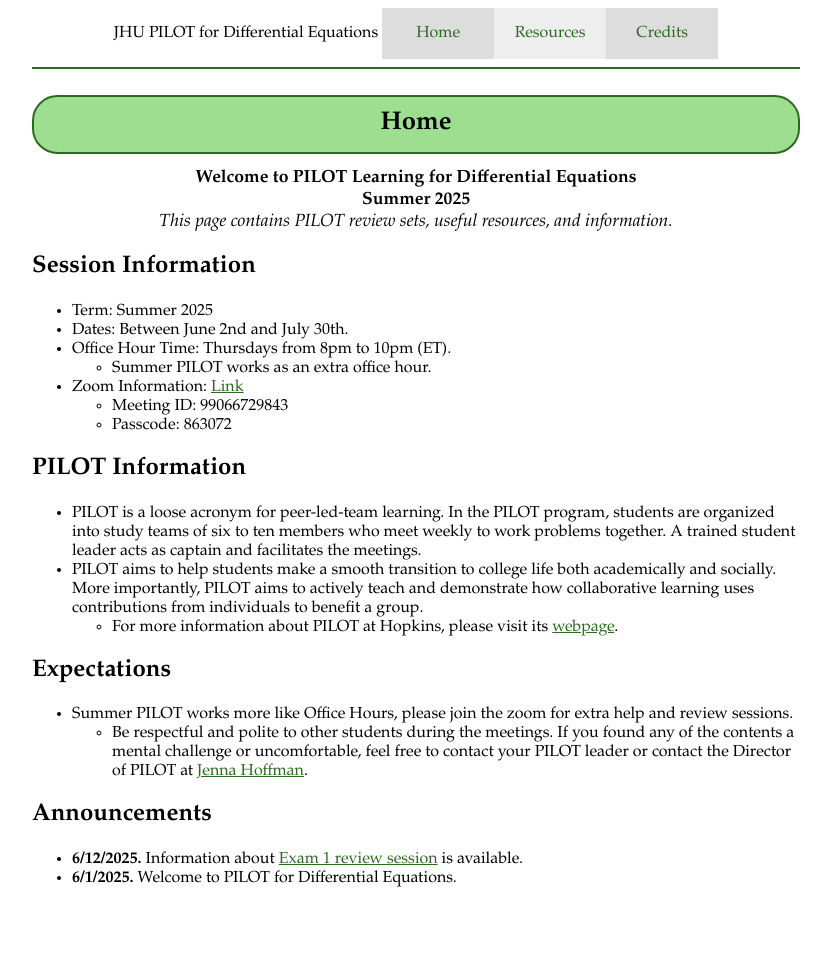
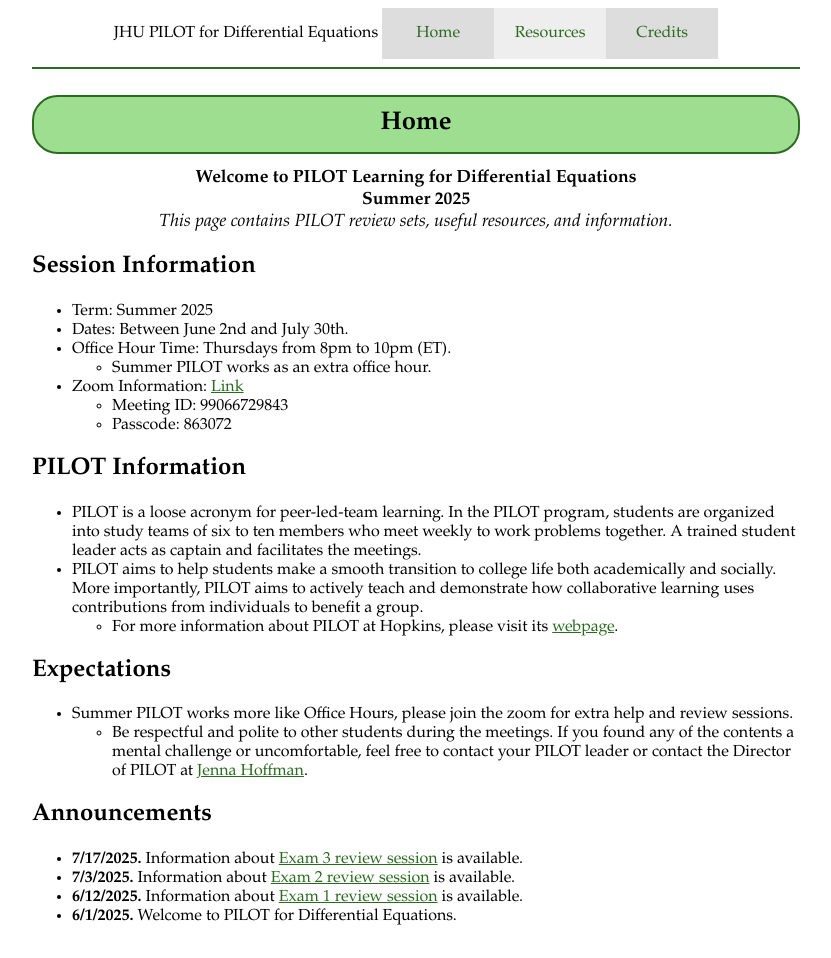
Before and after one commit to JHU-ODE-PILOT/SU25, a Jekyll site: the page built from index.md, in a window 1280 px wide. Shown: the whole page, without its empty margins (224-1055 px from the left). Built offline with Jekyll 4.4.1, drawn with Linux system fonts in a browser that asks for light colours; before the commit the page ends 920 px from its top, so only the background shows below that.

Commit message:
updates after the third review session

```diff
--- a/index.md
+++ b/index.md
@@ -34,5 +34,7 @@ category: "home"
 
 ## Announcements
 
+- **7/17/2025.** Information about [Exam 3 review session]({{site.baseurl}}/resources.html#review-session-information) is available.
+- **7/3/2025.** Information about [Exam 2 review session]({{site.baseurl}}/resources.html#review-session-information) is available.
 - **6/12/2025.** Information about [Exam 1 review session]({{site.baseurl}}/resources.html#review-session-information) is available.
 - **6/1/2025.** Welcome to PILOT for Differential Equations.
```
Also changed, not shown: resources.md (+1 -1 lines), 3 other files.
